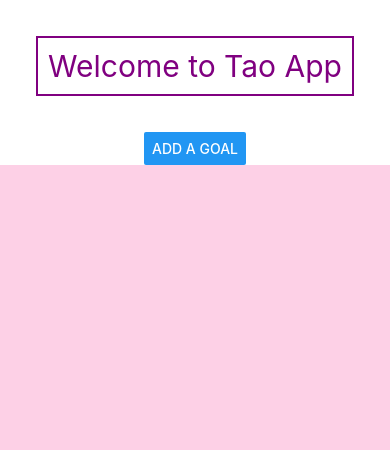
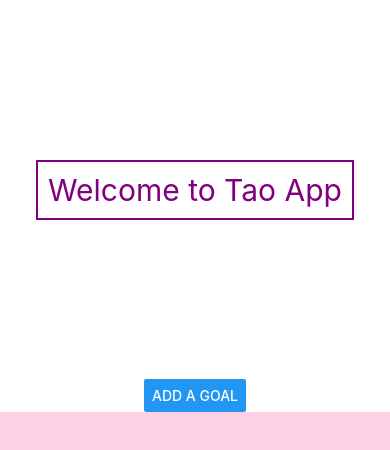
Before and after one commit to taowu-neu/Fall2024-Thu, a React Native app: screen / in a window 390 px wide. Shown: the top 450 px of the page. Built offline with nearby package versions, Linux system fonts and the light colour scheme.

Commit message:
wrap the list of goals inside a ScrollView component

```diff
--- a/App.js
+++ b/App.js
@@ -1,5 +1,5 @@
 import { StatusBar } from 'expo-status-bar';
-import { Button, SafeAreaView, StyleSheet, Text, View } from 'react-native';
+import { Button, SafeAreaView, StyleSheet, Text, View, ScrollView } from 'react-native';
 import Header from './Components/Header';
 import { useState } from 'react';
 import Input from './Components/Input';
@@ -30,13 +30,13 @@ export default function App() {
         <Button title='Add a goal' onPress={() => setModalVisible(true)} />
       </View>
       <Input focus={true} inputHandler={handleInputData} isModalVisible={modalVisible} cancelHandler={handleCancel} />
-      <View style={styles.bottomContainer}>
+      <ScrollView style={styles.bottomContainer} contentContainerStyle={styles.scrollViewContent}>
         {goals.map((item) => (
           <View key={item.id} style={styles.textContainer}>
             <Text style={styles.textStyle}>{item.text}</Text>
           </View>
         ))}
-      </View>
+      </ScrollView>
 
       <StatusBar style="auto" />
     </SafeAreaView>
@@ -68,9 +68,11 @@ const styles = StyleSheet.create({
   bottomContainer: {
     flex: 4,
     backgroundColor: '#FDD0E6',
+    width: '100%',
+    padding: 10,
+  },
+  scrollViewContent: {
     alignItems: 'center',
     rowGap: 10,
-    width: '100%',
-    padding: 10,
-  }
+  },
 });
```
